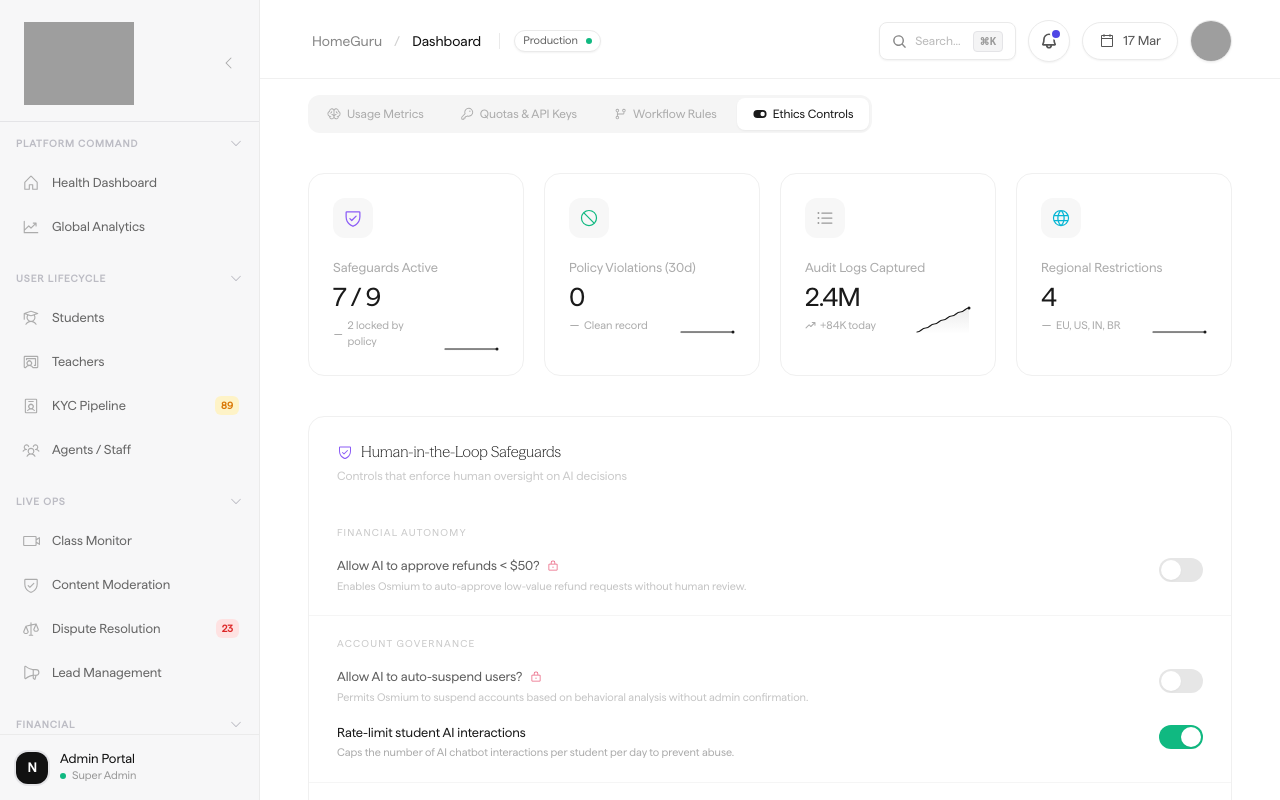
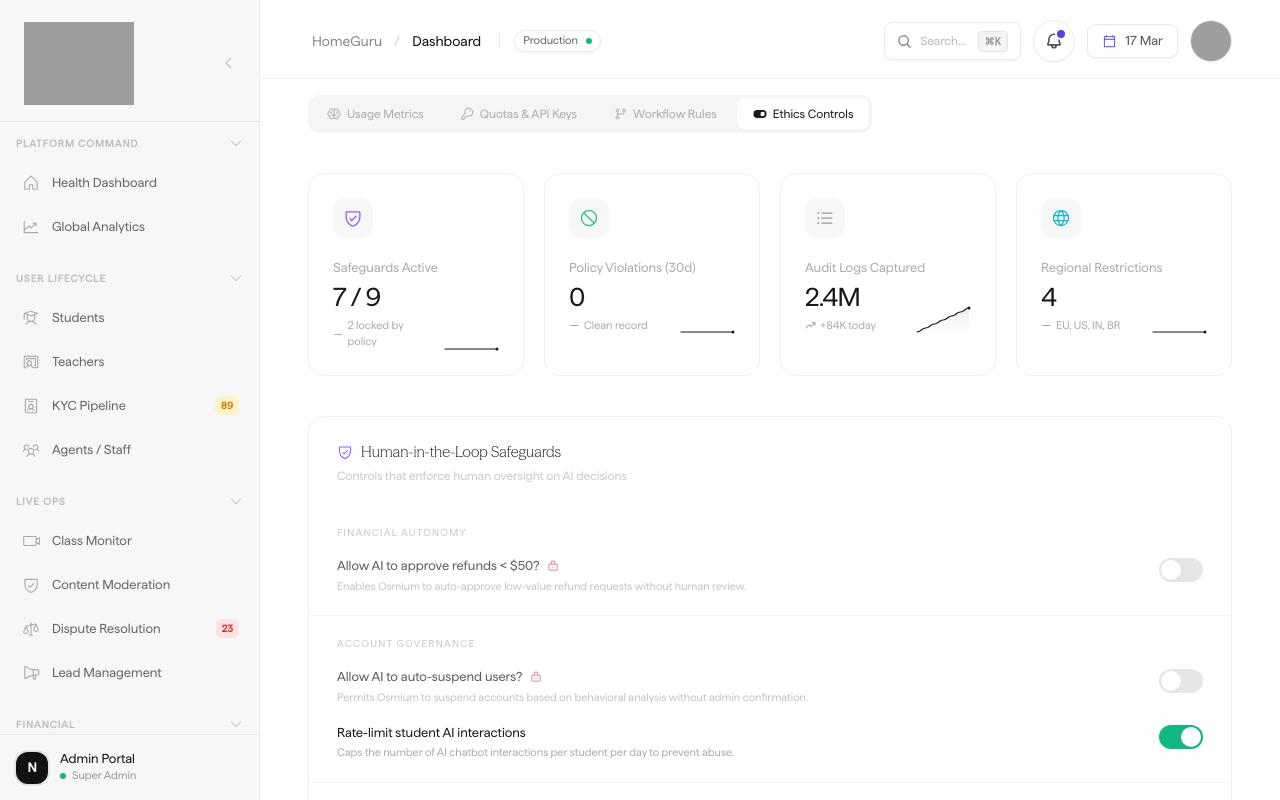
Before and after one commit to varun-ya/hg_admin, a Next.js app: page /dashboard/admin/ai-ethics in a window 1280 px wide. Built offline with nearby package versions, Linux system fonts and the light colour scheme; grey boxes are pictures that could not be loaded.

Commit message:
ui: date badge calendar icon gets indigo accent, rounded-lg shape

```diff
--- a/components/admin/AdminHeader.tsx
+++ b/components/admin/AdminHeader.tsx
@@ -139,8 +139,8 @@ export default memo(function AdminHeader() {
         </div>
 
         {/* Date Badge like Screenshot */}
-        <div className="hidden lg:flex items-center gap-2 px-4 py-2 bg-white border border-[#EAEAEA] shadow-sm rounded-full text-[13px] font-medium text-[#555]">
-          <CalendarBlank size={16} weight="regular" />
+        <div className="hidden lg:flex items-center gap-2 px-3.5 py-1.5 bg-white border border-[#EAEAEA] shadow-sm rounded-lg text-[13px] font-medium text-[#555]">
+          <CalendarBlank size={15} weight="regular" className="text-[#4F46E5]" />
           {dateStr}
         </div>
 
```
